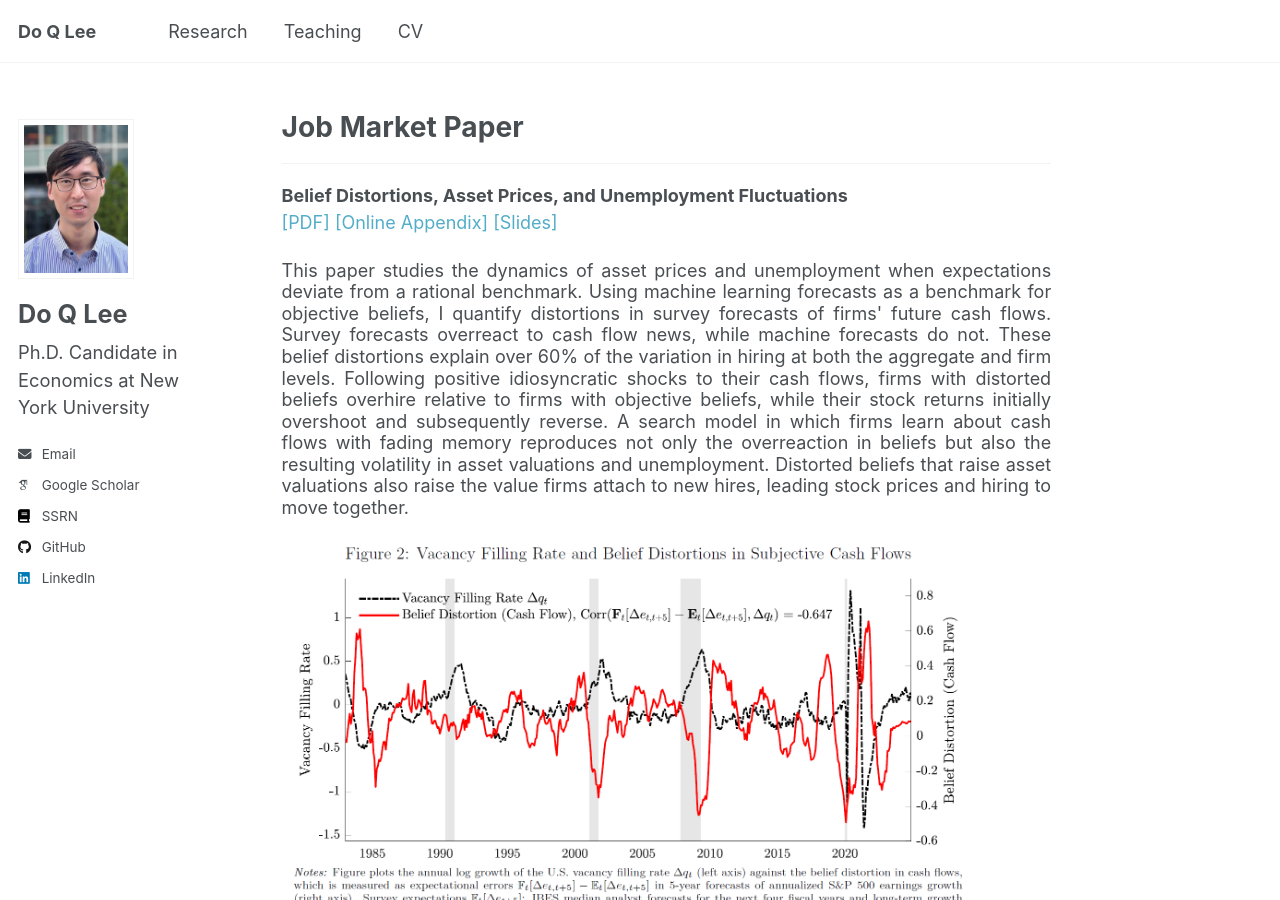
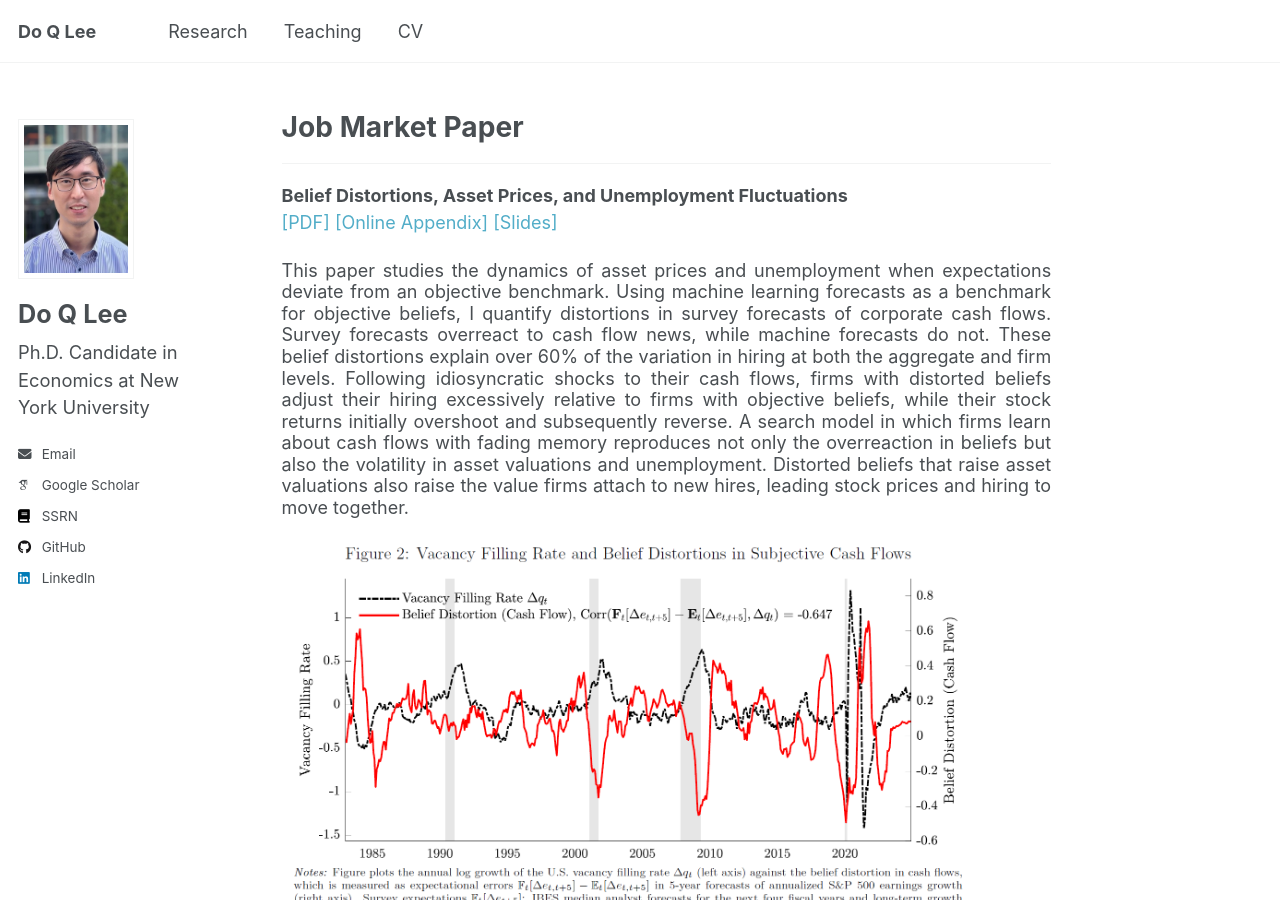
Before and after one commit to doqlee/doqlee.github.io, a Jekyll site: the page built from _pages/main.md, in a window 1280 px wide and 900 px high, scrolled down 352 px. Built offline with Jekyll 4.4.1, drawn with Linux system fonts in a browser that asks for light colours; some web fonts are replaced.

Commit message:
Update main.md

```diff
--- a/_pages/main.md
+++ b/_pages/main.md
@@ -101,7 +101,7 @@ Job Market Paper
 **Belief Distortions, Asset Prices, and Unemployment Fluctuations** \
 [[PDF]](../files/belief_distortions_unemployment_fluctuations.pdf) [[Online Appendix]](../files/onlineappendix.pdf) [[Slides]](../files/slides.pdf)
 <div id="BDUF" style="text-align: justify; line-height: 1.2" >
-This paper studies the dynamics of asset prices and unemployment when expectations deviate from a rational benchmark. Using machine learning forecasts as a benchmark for objective beliefs, I quantify distortions in survey forecasts of firms' future cash flows. Survey forecasts overreact to cash flow news, while machine forecasts do not. These belief distortions explain over 60% of the variation in hiring at both the aggregate and firm levels. Following positive idiosyncratic shocks to their cash flows, firms with distorted beliefs overhire relative to firms with objective beliefs, while their stock returns initially overshoot and subsequently reverse. A search model in which firms learn about cash flows with fading memory reproduces not only the overreaction in beliefs but also the resulting volatility in asset valuations and unemployment. Distorted beliefs that raise asset valuations also raise the value firms attach to new hires, leading stock prices and hiring to move together.
+This paper studies the dynamics of asset prices and unemployment when expectations deviate from an objective benchmark. Using machine learning forecasts as a benchmark for objective beliefs, I quantify distortions in survey forecasts of corporate cash flows. Survey forecasts overreact to cash flow news, while machine forecasts do not. These belief distortions explain over 60% of the variation in hiring at both the aggregate and firm levels. Following idiosyncratic shocks to their cash flows, firms with distorted beliefs adjust their hiring excessively relative to firms with objective beliefs, while their stock returns initially overshoot and subsequently reverse. A search model in which firms learn about cash flows with fading memory reproduces not only the overreaction in beliefs but also the volatility in asset valuations and unemployment. Distorted beliefs that raise asset valuations also raise the value firms attach to new hires, leading stock prices and hiring to move together.
 <br>
 <IMG src="../files/time_series_cycle_h20.png"  alt="BDUF" style="width:90%; height:auto;"/>
 </div>
```
